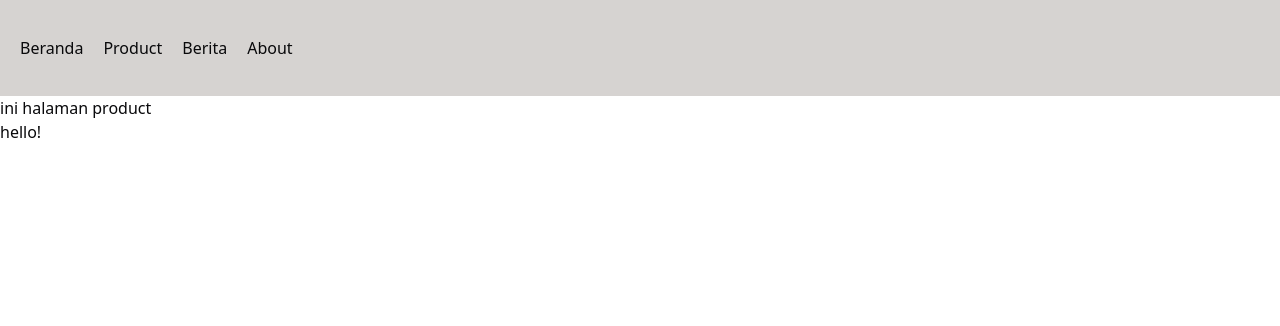
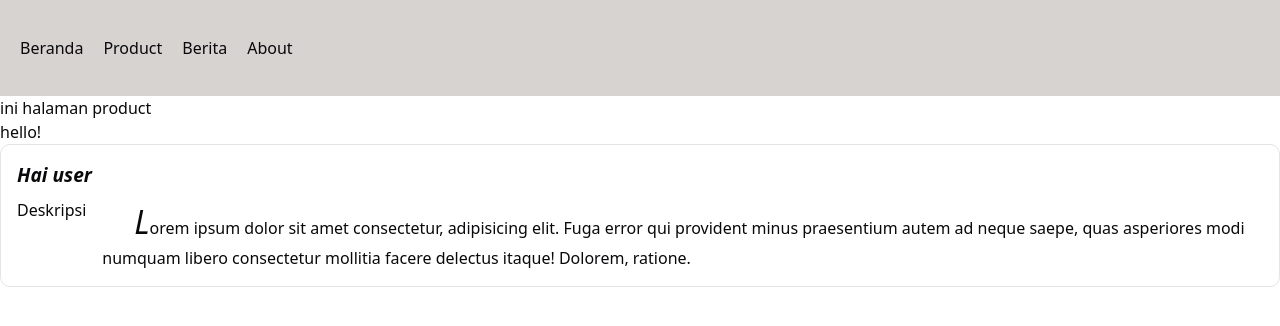
Before and after one commit to rickyfbrianto/tes-next, a Next.js app: page /sagatrade/product in a window 1280 px wide. Shown: the top 326 px of the page. Built offline with nearby package versions, Linux system fonts and the light colour scheme.

Commit message:
Tambahan Card di product

```diff
--- a/app/product/page.tsx
+++ b/app/product/page.tsx
@@ -5,6 +5,13 @@ export default function page() {
         <div>
             <h1>ini halaman product</h1>
             <span>hello!</span>
+            <div className="flex flex-col gap-2 p-4 border rounded-lg">
+                <span className='text-[1.2rem] font-bold italic'>Hai user</span>
+                <div className="flex gap-4">
+                    <span>Deskripsi</span>
+                    <span className='indent-[2rem] first-letter:italic first-letter:text-[2rem] '>Lorem ipsum dolor sit amet consectetur, adipisicing elit. Fuga error qui provident minus praesentium autem ad neque saepe, quas asperiores modi numquam libero consectetur mollitia facere delectus itaque! Dolorem, ratione.</span>
+                </div>
+            </div>
         </div>
     )
 }
```
